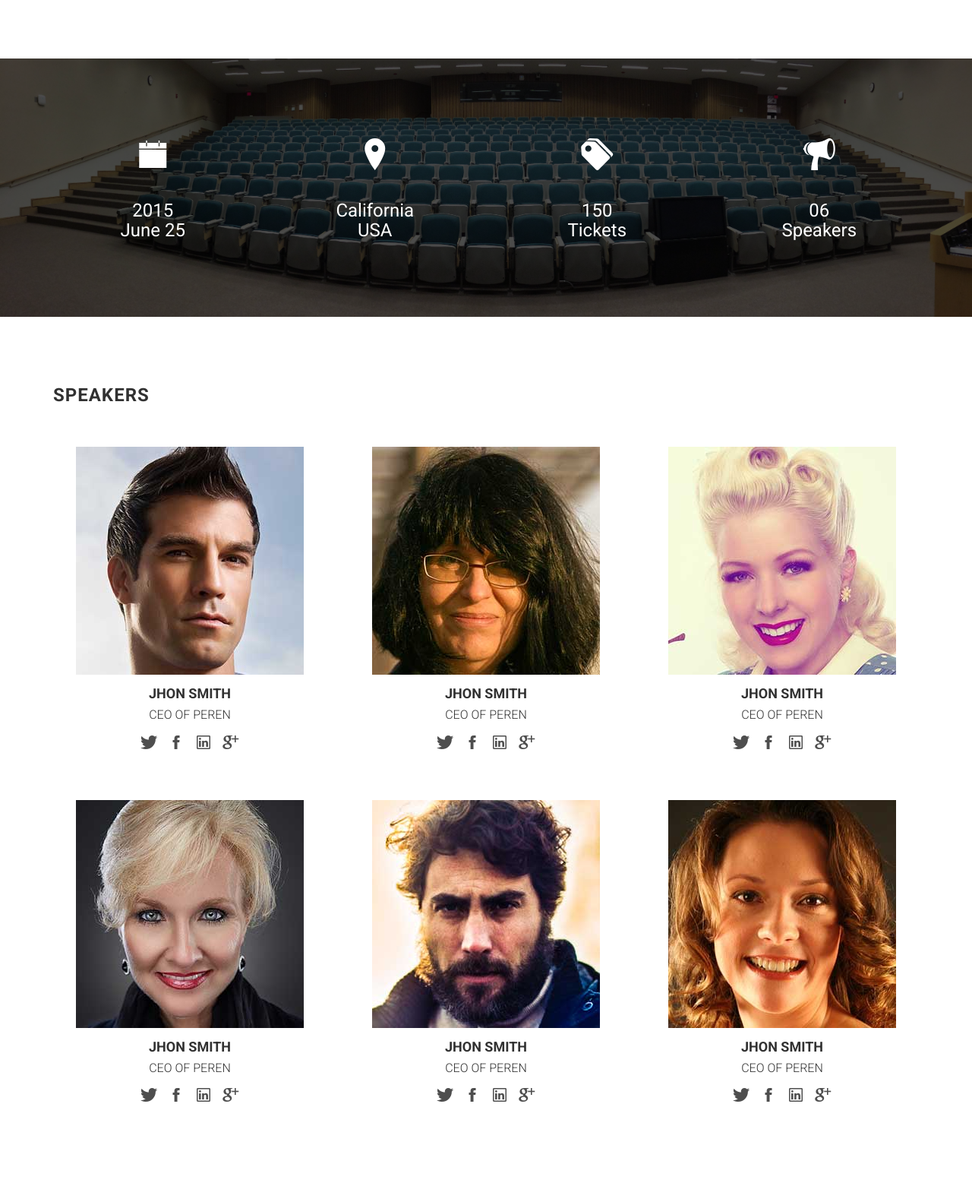
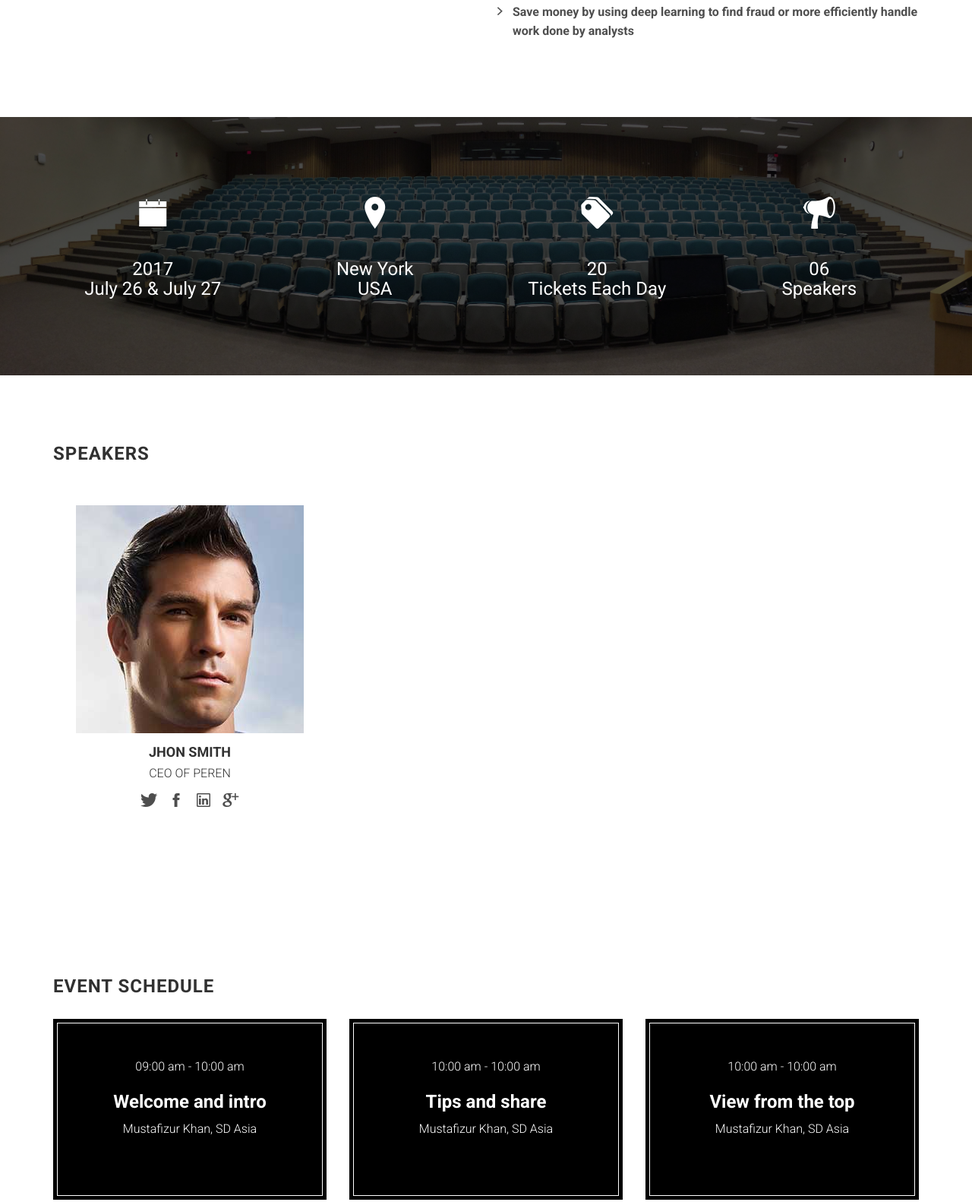
Before and after one commit to EnterpriseDeepLearning/www.info.deeplearningconf.com, a website: page index.html in a window 1280 px wide. Shown: the part 1229-2811 px from the top of the page at 76% size. Drawn offline with nearby package versions, Linux system fonts and the light colour scheme; files that its build step writes are made by us from their sources; files whose address does not match are found by name.

Commit message:
Update index.html

```diff
--- a/index.html
+++ b/index.html
@@ -87,14 +87,14 @@
 
                     <h3 class="section-title multiple-title">What is Our Goal?</h3>
 
-                    <p>You've inspired new consumer, racked up click-thru's, blown-up brand enes. We can't give you back the weekends you worked, or erase the pain ebeing forced to make the logo bigger. But if you submit your best work we ajusts might be able to give the chance to show you best digital marketing.</p>
+                    <p>You've developed products, grown your company's revenue, and heard your colleagues starting to talk about "machine learning". We can't help you recoup the hours you worked, the analysts you've hired, or the software products you've purchased, but we can give you a clear picture of how to use deep machine learning effectively in your business, starting today.</p>
 
                     <ul class="list-arrow-right">
 
-                        <li>Learn from the best Asian Social Media Experts &amp; Case Studies</li>
-                        <li>Have dedicated 2-to-1 meetings with the experts</li>
-                        <li>Reach more consumers for less by learning new digital media skills</li>
-                        <li>Save money when spending in online advertising</li>
+                        <li>Learn from the best deep learning in production instructor, Sam Putnam</li>
+                        <li>Have dedicated 1-to-1 meetings with Sam</li>
+                        <li>Make more money by understanding new machine learning avenues for your business</li>
+                        <li>Save money by using deep learning to find fraud or more efficiently handle work done by analysts</li>
 
                     </ul>
 
@@ -109,19 +109,19 @@
                 <div class="col-sm-3">
 
                     <i class="ion-ios-calendar"></i>
-                    <h3>2015<br>June 25</h3>
+                    <h3>2017<br>July 26 & July 27</h3>
 
                 </div>
                 <div class="col-sm-3">
 
                     <i class="ion-ios-location"></i>
-                    <h3>California<br>USA</h3>
+                    <h3>New York<br>USA</h3>
 
                 </div>
                 <div class="col-sm-3">
 
                     <i class="ion-pricetags"></i>
-                    <h3>150<br>Tickets</h3>
+                    <h3>20<br>Tickets Each Day</h3>
 
                 </div>
                 <div class="col-sm-3">
@@ -165,112 +165,10 @@
 
                     </div><!-- /.speaker -->
                 </div><!-- /.col-md-4 -->
-
-                <div class="col-md-4">
-                    <div class="speaker">
-
-                        <figure>
-                            <img alt="" class="img-responsive center-block" src="assets/images/speakers/speaker-2.jpg">
-                        </figure>
-
-                        <h4>Jhon Smith</h4>
-
-                        <p>CEO of Peren</p>
-
-                        <ul class="social-block">
-                            <li><a href=""><i class="ion-social-twitter"></i></a></li>
-                            <li><a href=""><i class="ion-social-facebook"></i></a></li>
-                            <li><a href=""><i class="ion-social-linkedin-outline"></i></a></li>
-                            <li><a href=""><i class="ion-social-googleplus"></i></a></li>
-                        </ul>
-
-                    </div><!-- /.speaker -->
-                </div><!-- /.col-md-4 -->
-
-                <div class="col-md-4">
-                    <div class="speaker">
-
-                        <figure>
-                            <img alt="" class="img-responsive center-block" src="assets/images/speakers/speaker-3.jpg">
-                        </figure>
-
-                        <h4>Jhon Smith</h4>
-
-                        <p>CEO of Peren</p>
-
-                        <ul class="social-block">
-                            <li><a href=""><i class="ion-social-twitter"></i></a></li>
-                            <li><a href=""><i class="ion-social-facebook"></i></a></li>
-                            <li><a href=""><i class="ion-social-linkedin-outline"></i></a></li>
-                            <li><a href=""><i class="ion-social-googleplus"></i></a></li>
-                        </ul>
-
-                    </div><!-- /.speaker -->
-                </div><!-- /.col-md-4 -->
-            </div><!-- /.row -->
-
-            <div class="row">
-                <div class="col-md-4">
-
-                    <div class="speaker">
-
-                        <figure>
-                            <img alt="" class="img-responsive center-block" src="assets/images/speakers/speaker-4.jpg">
-                        </figure>
-
-                        <h4>Jhon Smith</h4>
-
-                        <p>CEO of Peren</p>
-
-                        <ul class="social-block">
-                            <li><a href=""><i class="ion-social-twitter"></i></a></li>
-                            <li><a href=""><i class="ion-social-facebook"></i></a></li>
-                            <li><a href=""><i class="ion-social-linkedin-outline"></i></a></li>
-                            <li><a href=""><i class="ion-social-googleplus"></i></a></li>
-                        </ul>
-                    </div>
-                </div>
-                <div class="col-md-4">
-
-                    <div class="speaker">
-
-                        <figure>
-                            <img alt="" class="img-responsive center-block" src="assets/images/speakers/speaker-5.jpg">
-                        </figure>
-
-                        <h4>Jhon Smith</h4>
-
-                        <p>CEO of Peren</p>
-
-                        <ul class="social-block">
-                            <li><a href=""><i class="ion-social-twitter"></i></a></li>
-                            <li><a href=""><i class="ion-social-facebook"></i></a></li>
-                            <li><a href=""><i class="ion-social-linkedin-outline"></i></a></li>
-                            <li><a href=""><i class="ion-social-googleplus"></i></a></li>
-                        </ul>
-
-                    </div>
-                </div>
-
-                <div class="col-md-4">
-                    <div class="speaker">
-                        <figure>
-                            <img alt="" class="img-responsive center-block" src="assets/images/speakers/speaker-6.jpg">
-                        </figure>
-                        <h4>Jhon Smith</h4>
-                        <p>CEO of Peren</p>
-                        <ul class="social-block">
-                            <li><a href=""><i class="ion-social-twitter"></i></a></li>
-                            <li><a href=""><i class="ion-social-facebook"></i></a></li>
-                            <li><a href=""><i class="ion-social-linkedin-outline"></i></a></li>
-                            <li><a href=""><i class="ion-social-googleplus"></i></a></li>
-                        </ul>
-                    </div>
-                </div>
             </div>
         </div>
     </section>
-
+<!--
     <section id="registration" class="section registration">
         <div class="container">
             <div class="row">
@@ -351,7 +249,7 @@
             </div>
         </div>
     </section>
-
+-->
     <section id="schedule" class="section schedule">
         <div class="container">
             <div class="row">
@@ -389,7 +287,7 @@
                 </div>
             </div>
     </section>
-
+<!--
     <section id="partner" class="section partner">
         <div class="container">
             <div class="row">
@@ -427,7 +325,7 @@
                 </div>
             </div>
     </section>
-
+-->
     <section id="faq" class="section faq">
         <div class="container">
             <div class="row">
```
